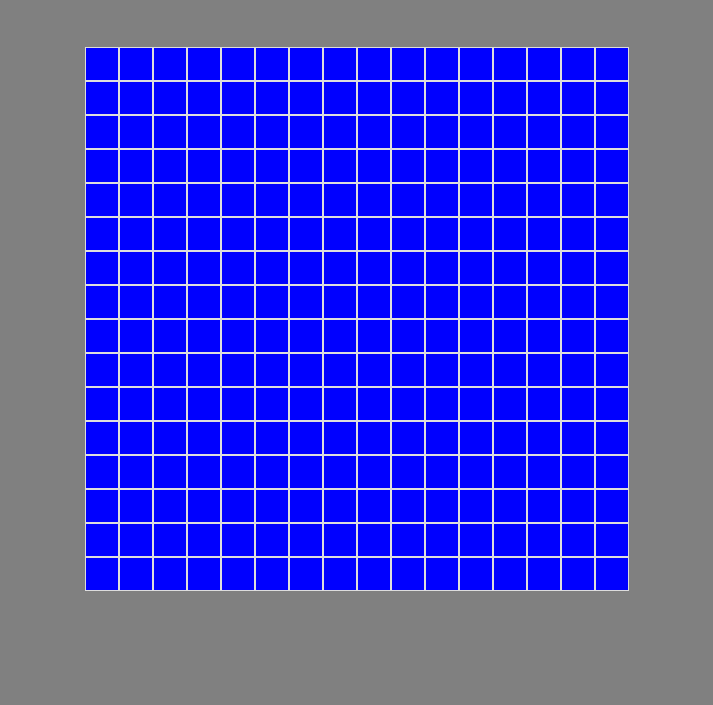
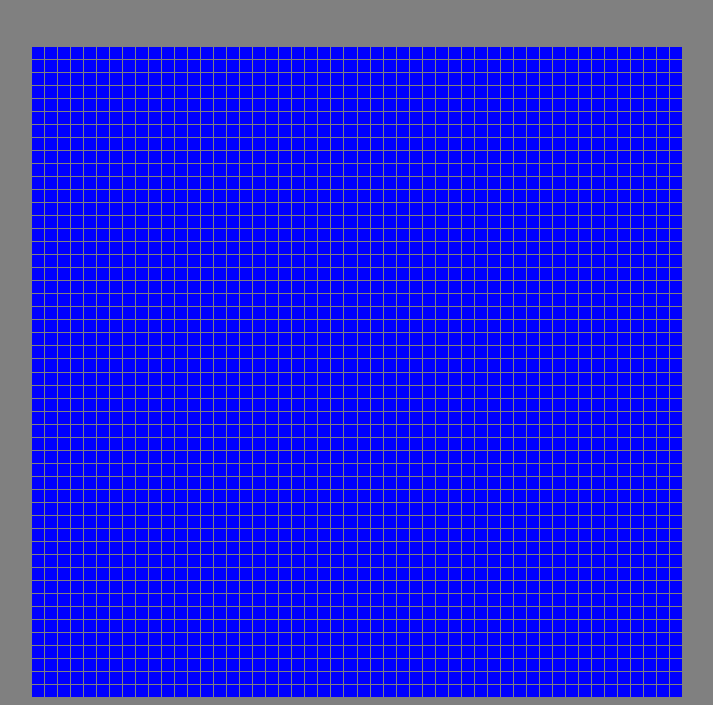
Before and after one commit to MohamedZribi/Etch-A-Sketch, a plain HTML site: page index.html in a window 1280 px wide. Shown: the part 121-826 px from the top of the page, without its empty margins (283-996 px from the left). Drawn offline with Linux system fonts and the light colour scheme.

Commit message:
Conserve the grid size
The grid conserve its size even when more grid squares are created

```diff
--- a/index.html
+++ b/index.html
@@ -13,7 +13,8 @@
         <h1 class="main-header">Etch a Sketch game</h1>
         <h3 class="second-header">Etch a sketch game just like the one you played when you were a child!</h2>
     </header>
-    <div id="grid-container">
+
+    <div id="grid-container"> <!-- grid container that contains the grid and the relevant buttons -->
         <div id="grid"></div>
     </div>
 </body>
--- a/script.js
+++ b/script.js
@@ -21,4 +21,4 @@ function makeRows(rows, cols) {
   };
 };
 
-makeRows(16, 16);
+makeRows(50, 50);
--- a/styles.css
+++ b/styles.css
@@ -1,19 +1,22 @@
-html, body {
-    height: 100%;
-}
+
 body {
-
-    gap: 20px;
+    display: flex;
+    flex-direction: column;
+    align-items: center;
+    justify-content: space-between;
     background-color: grey;
+    padding-left: 100px;
+    padding-right: 100px;
 }
 
 
-
+/* Styling the header */
 #header {
     display: flex;
     flex-direction: column;
     align-items: center;
     justify-content: center;
+    color: aliceblue;
 }
 
 .main-header {
@@ -28,30 +31,13 @@ body {
 }
 
 
+/* Styling the grid */
+#grid {
 
-#grid-container {
-    margin: 0;
-    display: flex;
-    align-items: center;
-    justify-content: center;
-    flex-direction: column;
-    gap: 20px;
-}
-
-
-
-#grid {
     display: grid;
-    grid-gap: 0;
+    grid-gap: 1px;
     grid-template-rows: repeat(var(--grid-rows), 1fr);
     grid-template-columns: repeat(var(--grid-cols), 1fr);
-    height: auto;
-    width: auto;
+    height: 650px;
+    width: 650px;
 }
-
-
-.grid-item {
-padding: 1em;
-border: 1px solid #ddd;
-
-}
```
